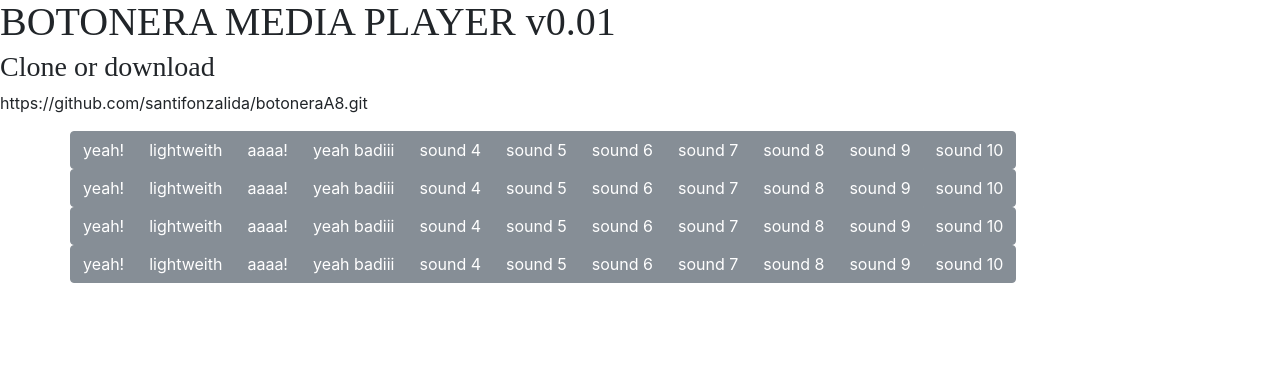
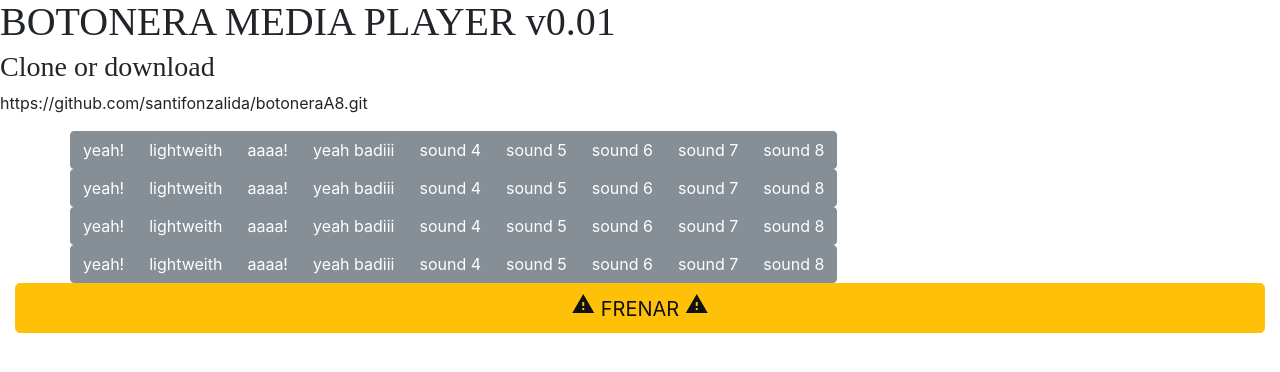
Before and after one commit to santifonzalida/botoneraA8, an Angular app: page /#/home in a window 1280 px wide. Shown: the top 372 px of the page. Built offline with nearby package versions, Linux system fonts and the light colour scheme; a web font is replaced by a local one.

Commit message:
primer boton funcional

```diff
--- a/src/app/components/home/home.component.html
+++ b/src/app/components/home/home.component.html
@@ -10,8 +10,8 @@
     <div class="row">
 
         <div class="btn-group" data-toggle="buttons">
-          <label class="btn btn-secondary">
-            <input type="radio" name="options" id="option1" autocomplete="off"> yeah!
+          <label class="btn btn-secondary"(click)="play()">
+            <input type="radio" name="options" id="option1" autocomplete="off" > yeah!
           </label>
           <label class="btn btn-secondary">
             <input type="radio" name="options" id="option2" autocomplete="off"> lightweith
@@ -37,12 +37,7 @@
           <label class="btn btn-secondary">
             <input type="radio" name="options" id="option3" autocomplete="off"> sound 8
           </label>
-          <label class="btn btn-secondary">
-            <input type="radio" name="options" id="option3" autocomplete="off"> sound 9
-          </label>
-          <label class="btn btn-secondary">
-            <input type="radio" name="options" id="option3" autocomplete="off"> sound 10
-          </label>
+
         </div>
 
     </div>
@@ -75,12 +70,7 @@
         <label class="btn btn-secondary">
           <input type="radio" name="options" id="option3" autocomplete="off"> sound 8
         </label>
-        <label class="btn btn-secondary">
-          <input type="radio" name="options" id="option3" autocomplete="off"> sound 9
-        </label>
-        <label class="btn btn-secondary">
-          <input type="radio" name="options" id="option3" autocomplete="off"> sound 10
-        </label>
+
       </div>
     </div>
     <div class="row">
@@ -112,12 +102,7 @@
         <label class="btn btn-secondary">
           <input type="radio" name="options" id="option3" autocomplete="off"> sound 8
         </label>
-        <label class="btn btn-secondary">
-          <input type="radio" name="options" id="option3" autocomplete="off"> sound 9
-        </label>
-        <label class="btn btn-secondary">
-          <input type="radio" name="options" id="option3" autocomplete="off"> sound 10
-        </label>
+
       </div>
     </div>
     <div class="row">
@@ -149,15 +134,17 @@
         <label class="btn btn-secondary">
           <input type="radio" name="options" id="option3" autocomplete="off"> sound 8
         </label>
-        <label class="btn btn-secondary">
-          <input type="radio" name="options" id="option3" autocomplete="off"> sound 9
-        </label>
-        <label class="btn btn-secondary">
-          <input type="radio" name="options" id="option3" autocomplete="off"> sound 10
-        </label>
+
       </div>
     </div>
   </div>
 
+<div class="container-fluid">
+  <button type="button" class="btn btn-warning btn-lg btn-block" (click)="stop()">
+    <i class="material-icons">warning</i>
+    FRENAR
+    <i class="material-icons">warning</i>
+  </button>
+</div>
 
 </div>
--- a/src/app/components/home/home.component.ts
+++ b/src/app/components/home/home.component.ts
@@ -5,7 +5,27 @@ import { Component, OnInit } from '@angular/core';
   templateUrl: 'home.component.html',
 })
 export class HomeComponent implements OnInit {
-  constructor() { }
+
+  audio = new Audio();
+  public filaAudio1: any[] = [];
+
+  constructor() {
+
+  }
 
   ngOnInit() { }
+
+
+  public play(id: number) {
+    console.log("yeah sound!");
+    this.audio.src = "../assets/audio/RonnieColeman.mp3";
+    this.audio.load();
+    this.audio.play();
+  }
+
+
+  public stop() {
+    this.audio.pause();
+  }
+
 }
--- a/src/index.html
+++ b/src/index.html
@@ -7,6 +7,8 @@
 
   <meta name="viewport" content="width=device-width, initial-scale=1">
   <link rel="icon" type="image/x-icon" href="favicon.ico">
+  <link href="https://fonts.googleapis.com/icon?family=Material+Icons"
+      rel="stylesheet">
 </head>
 <body>
   <app-root></app-root>
```
